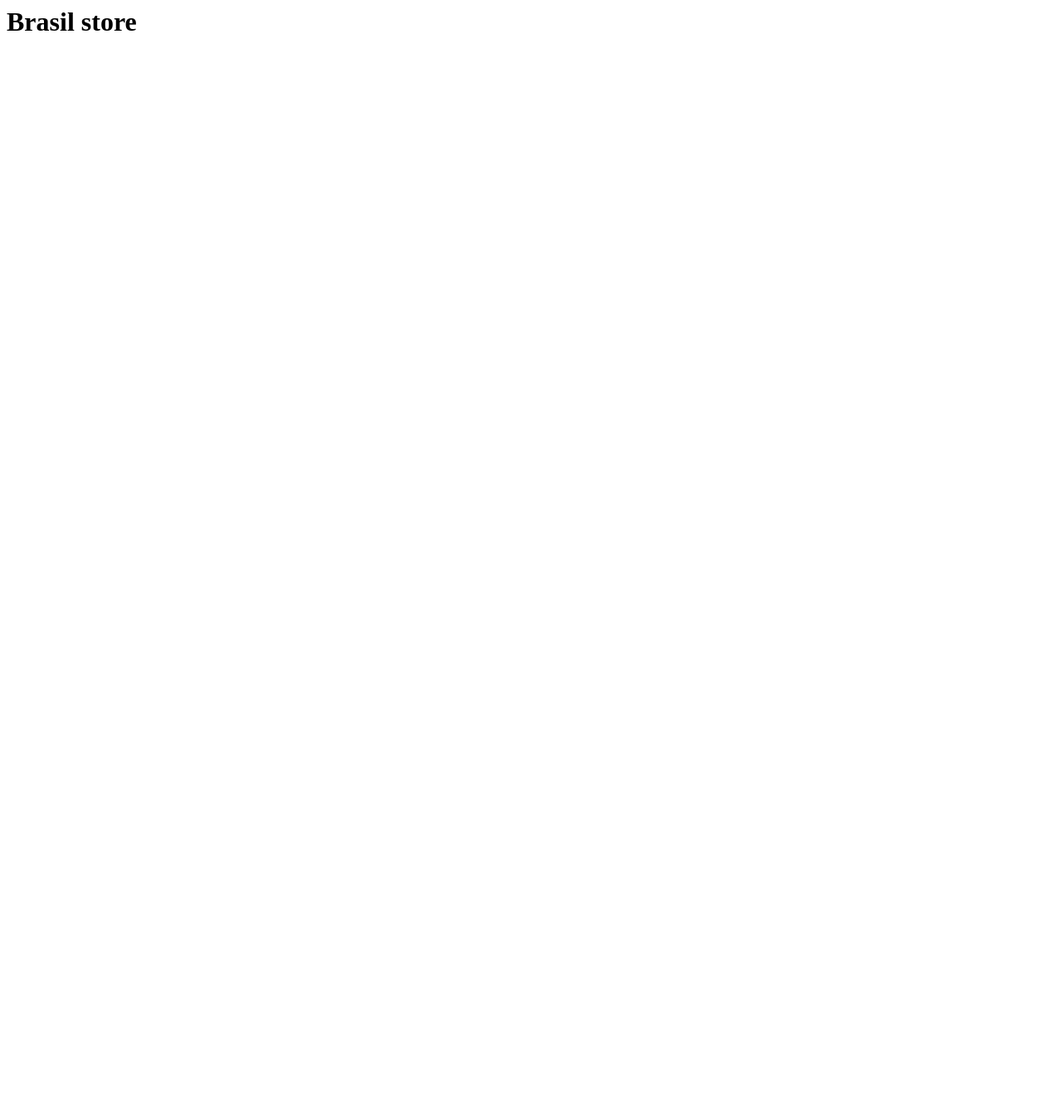
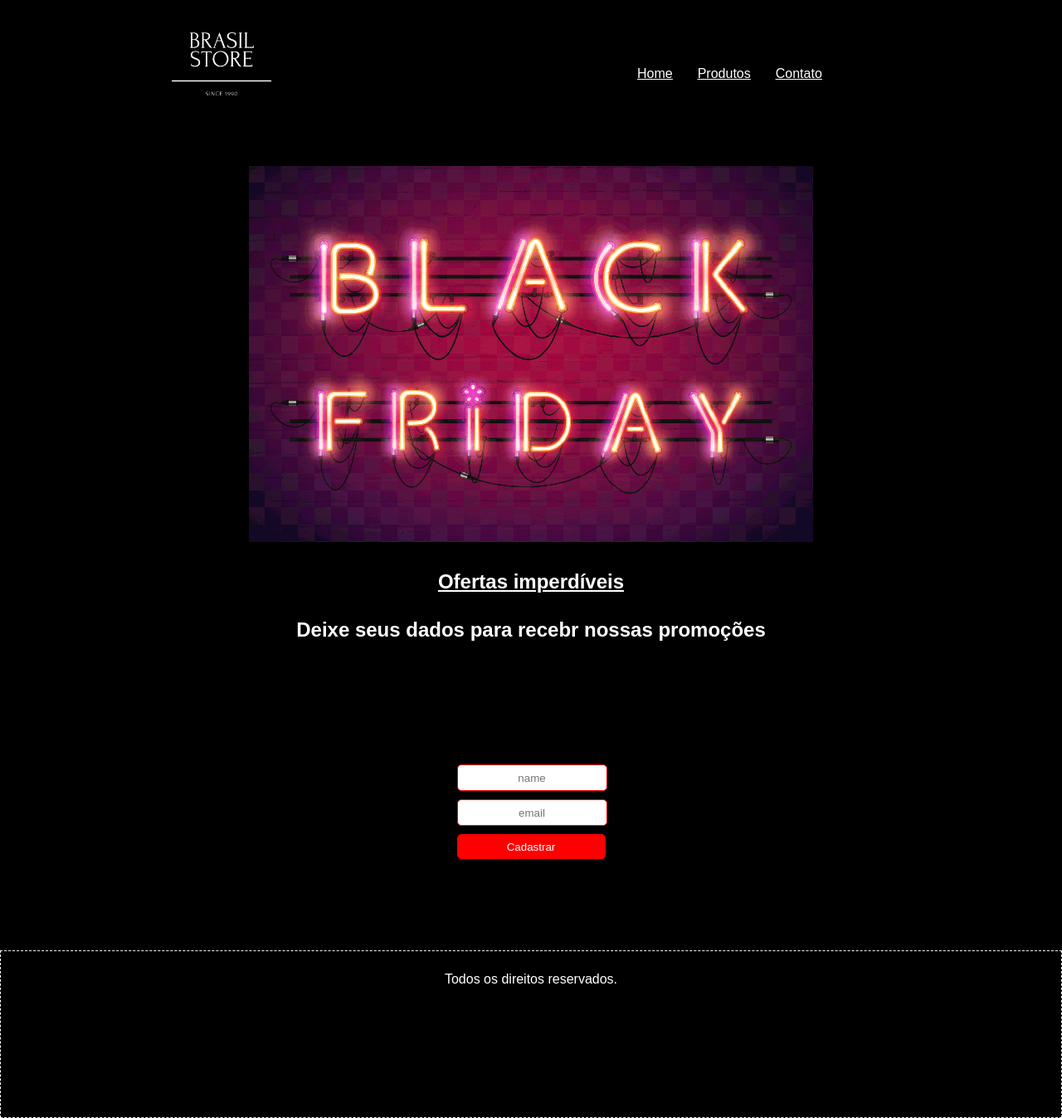
Before and after one commit to rafaelanalista/brasilstore, a plain HTML site: page index.html in a window 1280 px wide. Shown: the whole page at 83% size. Before the commit the page ends 800 px from the top, so only its background shows below. Drawn offline with Linux system fonts and the light colour scheme.

Commit message:
projeto completo

```diff
--- /dev/null
+++ b/css/style.css
@@ -0,0 +1,144 @@
+*{
+  margin: 0;
+  padding: 0;
+  background-color:black;
+  color:white;
+  	font-family:Arial, sans-serif;
+
+}
+
+html {
+
+}
+
+header{
+	height:100px;
+	margin-bottom:100px;
+
+}
+
+.menu{
+ float:right;
+ display:flex;
+ flex-direction:row;
+position:absolute;
+top:10%;
+left:60%;
+
+}
+
+.link{
+	margin-right:30px;
+
+}
+
+#bk{
+	text-align:center;
+}
+
+h2{
+	margin-top:30px;
+	text-align:center;
+	margin-bottom:30px;
+}
+.black{
+
+
+  align-items: center;
+}
+
+.section-container{
+
+  display: flex;
+  justify-content: center;
+  align-items: center;
+  margin-top:100px;
+}
+
+
+.logo{
+	float:left;
+	margin-left:15%;
+
+}
+.logo >img{
+	width:150px;
+	height:150px;
+}
+
+#botao{
+	background-color:red;
+	color:white;
+}
+
+input{
+  width: 100%;
+  height: 30px;
+  margin-bottom: 10px;
+  text-align: center;
+  border-radius: 5px;
+  border: 1px solid red;
+  background-color: white;
+  color: black;
+}
+
+form{
+  display: grid;
+}
+
+footer{
+  height: 150px;
+  padding: 25px;
+  text-align: center;
+  background-color: #000;
+  color: #fff;
+}
+
+footer{
+	border:1px dashed white;
+	margin-top:100px;
+}
+
+
+
+@media screen and (max-width: 480px) {
+body{
+	color:white;
+}
+
+header{
+	width: 100%;
+
+
+}
+.menu{
+	margin-top:150px;
+	width: 100%;
+	top:0%;
+left:0%;
+}
+
+
+.logo > img{
+	margin-left: 20%;
+
+}
+
+
+.link{
+	margin-right:3%;
+
+	margin-left:10%;
+	font-family:Arial, sans-serif;
+
+}
+
+#bk{
+	margin-top:10%;
+	width:90%;
+}
+footer{
+	width:90%;
+}
+
+}
--- a/index.html
+++ b/index.html
@@ -1,6 +1,51 @@
-<html>
+<!DOCTYPE html>
+<html lang="en">
+<head>
+  <meta charset="UTF-8">
+  <meta http-equiv="X-UA-Compatible" content="IE=edge">
+  <meta name="viewport" content="width=device-width, initial-scale=1.0">
+  <link rel="stylesheet" href="css/style.css">
+  <title>Promoção imperdível</title>
+</head>
+<body>
+	<header style="">
+		<div class="logo">
+			<img src="assets/bs.png" alt="Logotipo">
+		</div>
 
-<h1>Brasil store</h1>
+		<div class="menu" style="">
+			<div class="link"><u><a href="#">Home</a></u></div>
+			<div class="link"><u><a href="#">Produtos</a></u></div>
+			<div class="link"><u><a href="#">Contato</a></u></div>
+
+		</div>
+
+	</header>
+  <div style="text-align:center;">
+		<img src="assets/bk.gif" id="bk" alt="Logotipo">
+  </div>
 
 
+  <h2><u>Ofertas imperdíveis</u></h2>
+  <h2>Deixe seus dados para recebr nossas promoções</h2>
+	<br />
+  <section class="section-container background-section-two">
+
+    <div class="card-container">
+      <div id="content">
+        <form id="form">
+          <input type="text" placeholder="name" id="nome">
+          <input type="text" placeholder="email" id="email">
+          <input type="submit" value="Cadastrar" id="botao">
+        </form>
+      </div>
+    </div>
+
+  </section>
+  <footer>
+    <p>Todos os direitos reservados.</p>
+  </footer>
+
+</body>
+<script src="js/script.js"></script>
 </html>
--- /dev/null
+++ b/js/script.js
@@ -0,0 +1,42 @@
+const form = document.getElementById('form')
+
+
+
+form.addEventListener('submit', (e) => {
+  e.preventDefault();
+  let nome = document.getElementById('nome').value;
+  let email = document.getElementById('email').value;
+
+  if(nome == ""){
+  alert('insira o seu nome');
+  return false;
+  }
+
+
+  if(email == ""){
+  alert('insira o seu email');
+  return false;
+  }
+
+  let data = {
+    nome,
+    email,
+  }
+  let convertData = JSON.stringify(data);
+
+  localStorage.setItem('lead', convertData)
+
+  let content = document.getElementById('content')
+
+  let carregando = `<p>carregando...</p>`
+
+  let pronto = `<p>mandaremos as promoções para seu email!</p>`
+
+  content.innerHTML = carregando
+
+
+  setTimeout(() => {
+    content.innerHTML = pronto
+  }, 1000)
+
+})
```
Also changed, not shown: assets/bk.gif (added), assets/bs.png (added), assets/loader.gif (added).
